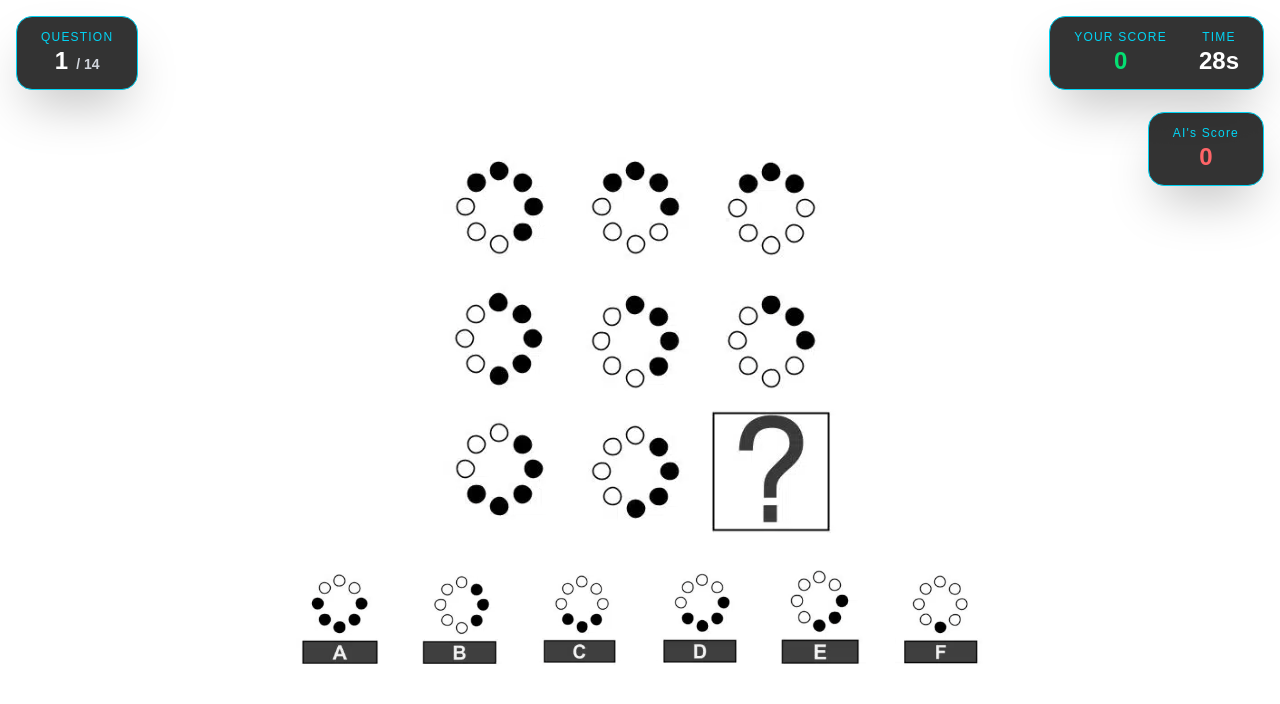
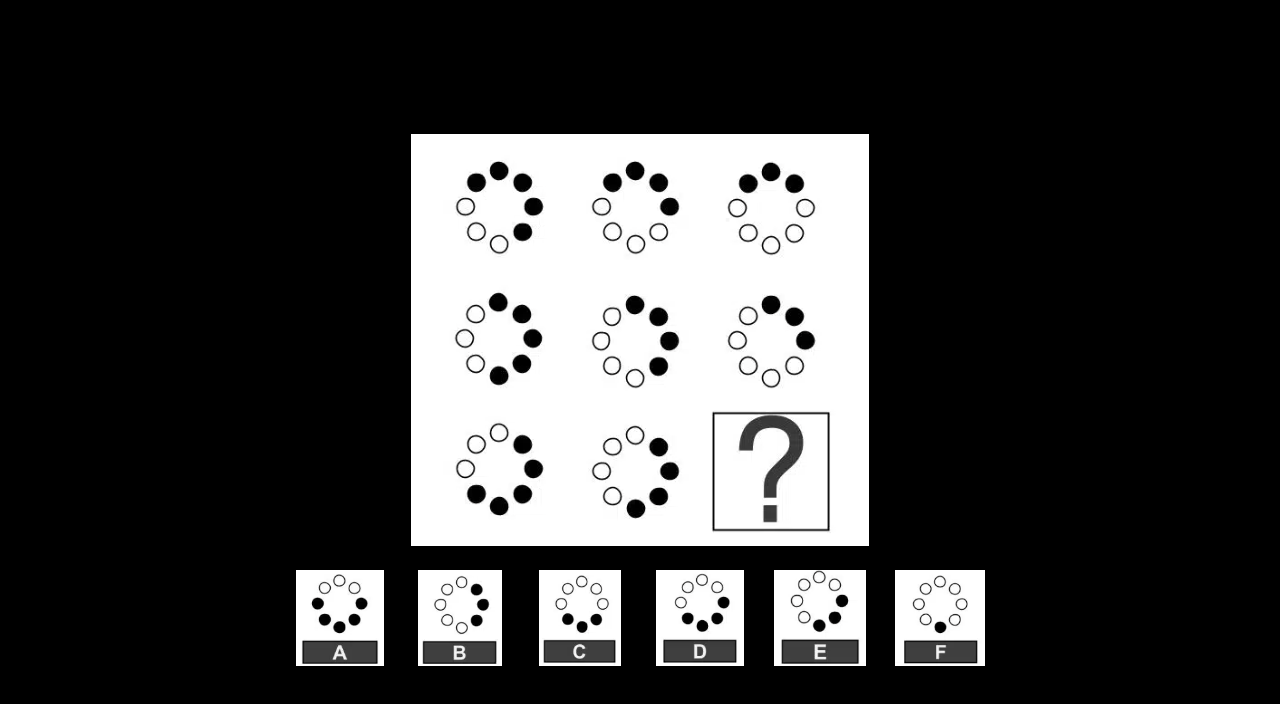
Before and after one commit to JiyeSun/compexp, a Next.js app: page / in a window 1280 px wide. Both pictures are taken after a click on the button "BEGIN". Shown: the top 704 px of the page. Built offline with nearby package versions, Linux system fonts and the light colour scheme.

Commit message:
Update page.tsx

```diff
--- a/app/page.tsx
+++ b/app/page.tsx
@@ -19,21 +19,22 @@ const questions = [
 ];
 
 export default function Home() {
-  const [current, setCurrent] = useState<number>(0);
-  const [score, setScore] = useState<number>(0);
-  const [timeLeft, setTimeLeft] = useState<number>(30);
-  const [totalTime, setTotalTime] = useState<number>(0);
+  const [current, setCurrent] = useState(0);
+  const [score, setScore] = useState(0);
+  const [timeLeft, setTimeLeft] = useState(30);
+  const [totalTime, setTotalTime] = useState(0);
   const [experimentStartTime, setExperimentStartTime] = useState<number | null>(null);
-  const [started, setStarted] = useState<boolean>(false);
-  const [opponentScore, setOpponentScore] = useState<number>(0);
-  const [autoAnswered, setAutoAnswered] = useState<boolean>(false);
+  const [started, setStarted] = useState(false);
+  const [opponentScore, setOpponentScore] = useState(0);
+  const [autoAnswered, setAutoAnswered] = useState(false);
   const competitiveQuestions = [1,2,3,4,5,6,9,11];
   const wrongAIQuestions = [1,3,4];
+
   const [selectedIndex, setSelectedIndex] = useState<number | null>(null);
-  const [showWrongMark, setShowWrongMark] = useState<boolean>(false);
+  const [showWrongMark, setShowWrongMark] = useState(false);
   const [aiAnswerIndex, setAiAnswerIndex] = useState<number | null>(null);
 
-
+  // total time
   useEffect(() => {
     if (!started || current >= questions.length) return;
 
@@ -46,22 +47,17 @@ export default function Home() {
     return () => clearInterval(interval);
   }, [started, experimentStartTime, current]);
 
+  // countdown
   useEffect(() => {
     if (!started) return;
 
     setTimeLeft(30);
 
     const timer = setInterval(() => {
-    setTimeLeft((prev) => {
+      setTimeLeft(prev => {
         if (prev <= 1) {
           clearInterval(timer);
-
-        if (current >= questions.length - 1) {
-          setCurrent(questions.length);
-        } else {
-          setCurrent((prevQ) => prevQ + 1);
-        }
-
+          setCurrent(prevQ => prevQ + 1);
           return 30;
         }
         return prev - 1;
@@ -71,9 +67,9 @@ export default function Home() {
     return () => clearInterval(timer);
   }, [current, started]);
 
+  // AI behavior
   useEffect(() => {
-    if (!started) return;
-    if (current >= questions.length) return;
+    if (!started || current >= questions.length) return;
 
     const questionNumber = questions[current].id;
 
@@ -85,22 +81,26 @@ export default function Home() {
     setAutoAnswered(false);
 
     const reactionTime = 4000 + Math.random() * 2000;
+
     const timeout = setTimeout(() => {
       const isWrong = wrongAIQuestions.includes(questionNumber);
+
       if (isWrong) {
         const wrongIndex = (questions[current].correct + 1) % 6;
         setAiAnswerIndex(wrongIndex);
         setAutoAnswered(true);
-        // ⭐关键：让AI错误后恢复（可以继续答）
+
+        // allow retry
         setTimeout(() => {
           setAutoAnswered(false);
           setAiAnswerIndex(null);
         }, 800);
+
       } else {
         setAiAnswerIndex(questions[current].correct);
         setOpponentScore(prev => prev + 1);
         setAutoAnswered(true);
-        // AI答对才跳题
+
         setTimeout(() => {
           setCurrent(prev => prev + 1);
         }, 800);
@@ -109,14 +109,6 @@ export default function Home() {
 
     return () => clearTimeout(timeout);
   }, [current, started]);
-
-  function generateOptions(id: number) {
-    return Array.from({ length: 6 }, (_, i) =>
-      `/images/q${id}_a${i + 1}.png`
-    );
-  }
-
-
 
   function handleAnswer(index: number) {
     if (autoAnswered && aiAnswerIndex === questions[current].correct) return;
@@ -130,6 +122,7 @@ export default function Home() {
     } else {
       setShowWrongMark(true);
     }
+
     setTimeout(() => {
       setSelectedIndex(null);
       setShowWrongMark(false);
@@ -140,235 +133,80 @@ export default function Home() {
     }, 1500);
   }
 
+  function generateOptions(id: number) {
+    return Array.from({ length: 6 }, (_, i) =>
+      `/images/q${id}_a${i + 1}.png`
+    );
+  }
+
   if (!started) {
     return (
-      <div className="min-h-screen bg-black flex items-center justify-center px-6">
-
-        <div className="
-          bg-black/70 backdrop-blur-xl
-          border border-cyan-400
-          text-white
-          rounded-3xl
-          shadow-[0_0_40px_rgba(0,255,255,0.2)]
-          max-w-2xl
-          p-12
-          text-center
-        ">
-
-          {/* System Label */}
-          {/* Title */}
-          <h1 className="text-2xl md:text-2xl font-semibold mb-6 leading-relaxed max-w-2xl mx-auto">
-            This is a 14-question reasoning test.
-            You will be paired with an AI model that is currently being trained and evaluated.
-            Your performance will be compared with the AI’s performance in order to benchmark human and algorithmic reasoning under time constraints.
-            Your participation helps us better calibrate the model’s performance relative to human participants.
-          </h1>
-
-          {/* Description */}
-          <p className="text-gray-300 leading-relaxed mb-8 text-lg max-w-xl mx-auto">
-            You will have 30 seconds to complete each matrix. However, once either you or the AI completes a matrix, the task will automatically proceed to the next one.
-            Click the button below to begin.
-          </p>
-
-          {/* Begin Button */}
+      <div className="min-h-screen bg-black text-white font-sans flex items-center justify-center">
         <button
           onClick={() => {
             setStarted(true);
             setExperimentStartTime(Date.now());
           }}
-            className="
-              px-10 py-4
-              bg-black/80 backdrop-blur-md
-              text-cyan-400
-              rounded-2xl
-              border border-cyan-400
-              shadow-[0_0_20px_rgba(0,255,255,0.3)]
-              tracking-widest
-              text-lg
-              hover:bg-cyan-400 hover:text-black
-              hover:shadow-[0_0_25px_rgba(0,255,255,0.8)]
-              hover:scale-105 active:scale-95
-              transition-all duration-300
-            "
+          className="px-10 py-4 border border-cyan-400 text-cyan-400 rounded-xl"
         >
           BEGIN
         </button>
-
-        </div>
-
-      </div>
-    );
-  }
-
-  if (current >= questions.length) {
-
-    const minutes = Math.floor(totalTime / 60);
-    const seconds = totalTime % 60;
-    const formattedSeconds = seconds.toString().padStart(2, "0");
-
-    return (
-      <div className="min-h-screen bg-black flex items-center justify-center px-6">
-
-        <div className="
-          bg-black/70 backdrop-blur-xl
-          border border-cyan-400
-          text-white
-          rounded-3xl
-          shadow-[0_0_40px_rgba(0,255,255,0.2)]
-          max-w-xl
-          px-16 py-14
-          text-center
-        ">
-
-          {/* System Label */}
-          <h1 className="text-3xl font-semibold mb-6 tracking-wide">
-            Experiment completed.
-          </h1>
-          <p className="text-lg text-gray-400 mt-4">
-            Total time: <span className="text-cyan-400 font-semibold">
-              {minutes}m {seconds}s
-            </span>
-          </p>
-          <p className="text-xl text-gray-300">
-            Your score: <span className="text-cyan-400 font-semibold">{score}</span>
-          </p>
-          <p className="text-xl text-gray-300">
-            AI's score: <span className="text-red-400 font-semibold">{opponentScore}</span>
-          </p>
-
-        </div>
       </div>
     );
   }
 
   return (
-    <div className="h-screen flex flex-col items-center justify-center relative">
-
-  {/* QUESTION HUD */}
-  <div className="absolute top-4 left-4
-    bg-black/80 backdrop-blur-md
-    text-white px-6 py-3
-    rounded-2xl shadow-2xl
-    border border-cyan-400">
-
-    <div className="text-center">
-      <p className="text-xs tracking-widest text-cyan-400">
-        QUESTION
-      </p>
-      <p className="text-2xl font-bold">
-        {current + 1}
-        <span className="text-sm text-gray-300 ml-2">
-          / {questions.length}
-        </span>
-      </p>
-    </div>
-
-  </div>
-
-
-  {/* Game Scoreboard */}
-  <div className="absolute top-4 right-4 bg-black/80 backdrop-blur-md
-    text-white px-6 py-3 rounded-2xl shadow-2xl
-    flex gap-8 items-center border border-cyan-400">
-
-    {/* USER */}
-    <div className="text-center">
-      <p className="text-xs tracking-widest text-cyan-400">YOUR SCORE</p>
-      <p className="text-2xl font-bold text-green-400">{score}</p>
-    </div>
-
-    {/* TIME */}
-    <div className="text-center">
-      <p className="text-xs tracking-widest text-cyan-400">TIME</p>
-      <p className={`text-2xl font-bold ${
-        timeLeft <= 10 ? "text-red-500 animate-pulse" : "text-white"
-      }`}>
-        {timeLeft}s
-      </p>
-    </div>
-  </div>
-
-  {/* OPPONENT SCOREBOARD */}
-  <div className="absolute top-28 right-4
-    bg-black/80 backdrop-blur-md
-    text-white px-6 py-3
-    rounded-2xl shadow-2xl
-    border border-cyan-400">
-
-    <div className="text-center">
-      <p className="text-xs tracking-widest text-cyan-400">
-        AI's Score
-      </p>
-      <p className="text-2xl font-bold text-red-400">
-        {opponentScore}
-      </p>
-    </div>
-
-  </div>
+    <div className="h-screen bg-black text-white font-sans flex flex-col items-center justify-center">
 
       <img
         src={`/images/q${questions[current].id}.png`}
-        alt="question"
         className="mb-6 max-w-xl"
       />
 
       <div className="grid grid-cols-6 gap-6">
         {generateOptions(questions[current].id).map((option, index) => (
           <div key={index} className="relative">
+
             <img
               src={option}
-              alt="option"
               onClick={() => handleAnswer(index)}
-              className={`w-24 h-24 object-contain transition
-                ${autoAnswered && index === aiAnswerIndex
-                  ? "ring-4 ring-red-500 scale-110"
-                  : ""}
-                ${selectedIndex === index
-                  ? "ring-4 ring-cyan-400 scale-110"
-                  : "cursor-pointer hover:scale-105"
-                }`}
+              className={`w-24 h-24 object-contain
+                ${autoAnswered && index === aiAnswerIndex ? "ring-4 ring-red-500" : ""}
+                ${selectedIndex === index ? "ring-4 ring-cyan-400" : ""}
+              `}
             />
 
-            {/* 人类 ❌ */}
+            {/* Human wrong */}
             {selectedIndex === index && showWrongMark && (
-              <div className="absolute inset-0 bg-red-500/20 flex items-center justify-center rounded">
-                <span className="text-red-600 text-7xl font-bold">✕</span>
+              <div className="absolute inset-0 bg-red-500/20 flex items-center justify-center">
+                ✕
               </div>
             )}
 
-            {/* 人类 ✔ */}
-            {selectedIndex === index &&
-              !showWrongMark &&
-              index === questions[current].correct && (
-                <div className="absolute inset-0 flex items-center justify-center">
-                  <span className="text-green-500 text-6xl font-bold">✓</span>
+            {/* Human correct */}
+            {selectedIndex === index && !showWrongMark && index === questions[current].correct && (
+              <div className="absolute inset-0 flex items-center justify-center text-green-500 text-5xl">
+                ✓
               </div>
             )}
 
-            {/* AI ❌ */}
-            {autoAnswered &&
-              index === aiAnswerIndex &&
-              aiAnswerIndex !== questions[current].correct && (
-                <div className="absolute inset-0 bg-red-500/20 flex items-center justify-center rounded">
-                  <span className="text-red-600 text-7xl font-bold">✕</span>
+            {/* AI wrong */}
+            {autoAnswered && index === aiAnswerIndex && aiAnswerIndex !== questions[current].correct && (
+              <div className="absolute inset-0 bg-red-500/20 flex items-center justify-center">
+                ✕
               </div>
             )}
 
-            {/* AI ✔ */}
-            {autoAnswered &&
-              index === aiAnswerIndex &&
-              aiAnswerIndex === questions[current].correct && (
-                <div className="absolute inset-0 flex items-center justify-center">
-                  <span className="text-green-500 text-6xl font-bold">✓</span>
+            {/* AI correct */}
+            {autoAnswered && index === aiAnswerIndex && aiAnswerIndex === questions[current].correct && (
+              <div className="absolute inset-0 flex items-center justify-center text-green-500 text-5xl">
+                ✓
               </div>
             )}
 
           </div>
         ))}
       </div>
-
-
-
     </div>
   );
 }
```
Lines whose indentation alone changed are shown as unchanged.
